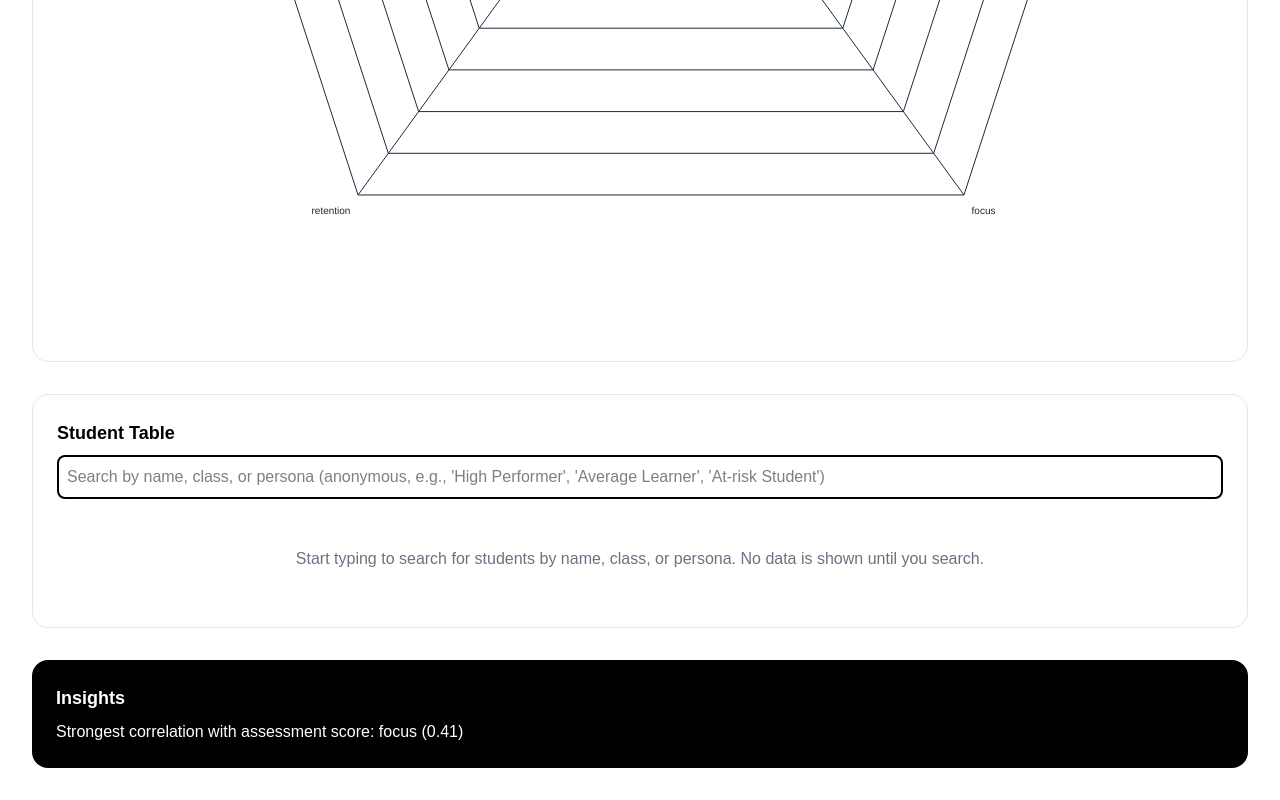
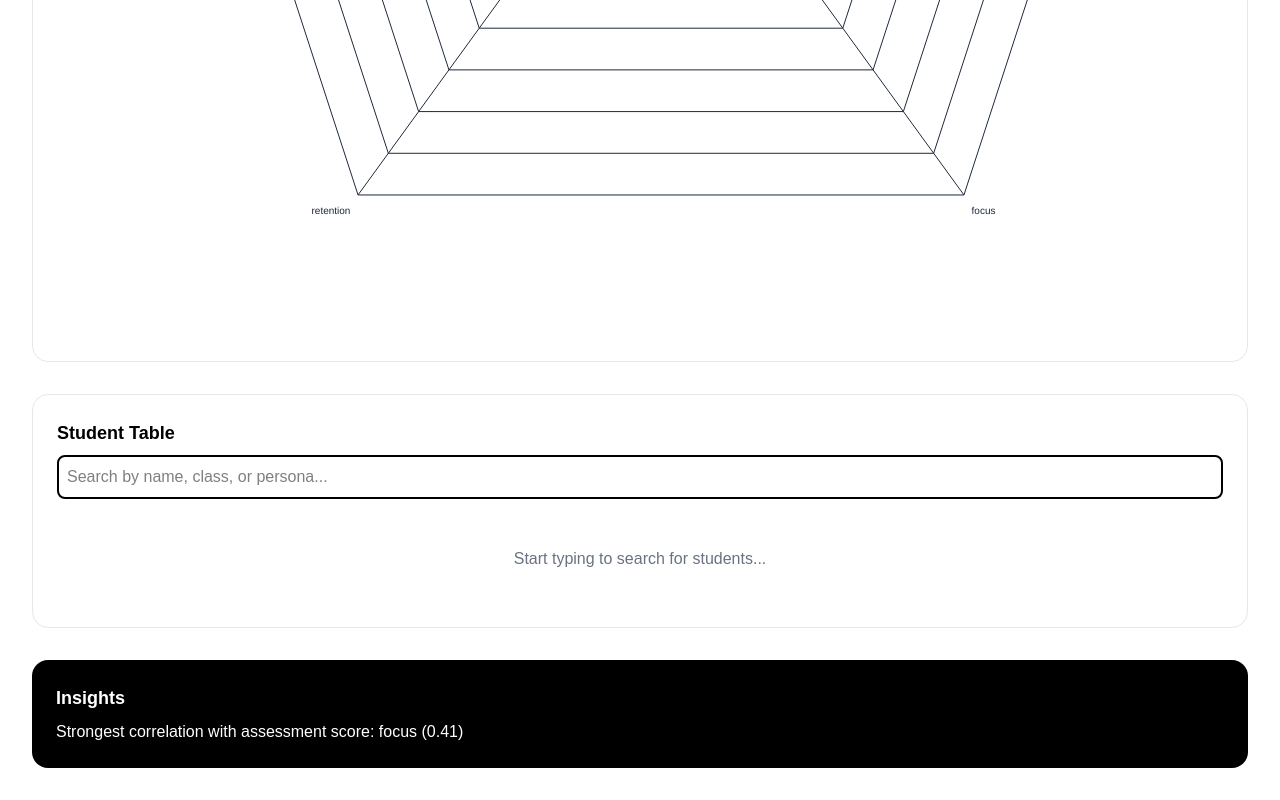
Before and after one commit to Chars23/igebra.ai-Assessment-by-Sai-Charanya-G, a Next.js app: page / in a window 1280 px wide. Shown: the part 1706-2506 px from the top of the page. Built offline with nearby package versions, Linux system fonts and the light colour scheme.

Commit message:
Made changes

```diff
--- a/src/components/StudentTable.tsx
+++ b/src/components/StudentTable.tsx
@@ -3,10 +3,10 @@ import {
   useTable,
   useGlobalFilter,
   useSortBy,
-  type Column,
-  type HeaderGroup,
-  type Row,
-  type Cell,
+  HeaderGroup,
+  Row,
+  Cell,
+  Column as TableColumn, // ✅ Rename import to avoid conflict
 } from "react-table";
 
 interface Student {
@@ -27,7 +27,7 @@ interface StudentTableProps {
 }
 
 const StudentTable: React.FC<StudentTableProps> = ({ data }) => {
-  const columns = React.useMemo<Column<Student>[]>(
+  const columns = React.useMemo<TableColumn<Student>[]>(
     () => [
       { Header: "ID", accessor: "student_id" },
       { Header: "Name", accessor: "name" },
@@ -61,7 +61,7 @@ const StudentTable: React.FC<StudentTableProps> = ({ data }) => {
         className="mb-4 p-2 border-2 border-black rounded-lg w-full focus:ring-2 focus:ring-black/30 outline-none text-black bg-white"
         value={state.globalFilter || ""}
         onChange={(e) => setGlobalFilter(e.target.value)}
-        placeholder="Search by name, class, or persona (anonymous, e.g., 'High Performer', 'Average Learner', 'At-risk Student')"
+        placeholder="Search by name, class, or persona..."
       />
       {hasQuery ? (
         <div className="overflow-x-auto">
@@ -70,12 +70,8 @@ const StudentTable: React.FC<StudentTableProps> = ({ data }) => {
             className="min-w-full bg-white rounded-xl shadow-card border border-gray-200"
           >
             <thead>
-              {headerGroups.map(
-                (headerGroup: HeaderGroup<Student>, headerGroupIdx: number) => (
-                  <tr
-                    {...headerGroup.getHeaderGroupProps()}
-                    key={headerGroup.id || headerGroupIdx}
-                  >
+              {headerGroups.map((headerGroup: HeaderGroup<Student>, idx) => (
+                <tr {...headerGroup.getHeaderGroupProps()} key={idx}>
                   {headerGroup.headers.map((column, colIdx) => {
                     const sortProps = column.getSortByToggleProps
                       ? column.getSortByToggleProps()
@@ -84,7 +80,7 @@ const StudentTable: React.FC<StudentTableProps> = ({ data }) => {
                       <th
                         {...column.getHeaderProps(sortProps)}
                         className="p-3 border-b cursor-pointer text-black bg-white text-lg font-semibold"
-                          key={column.id || colIdx}
+                        key={colIdx}
                       >
                         {column.render("Header")}
                         <span>
@@ -98,19 +94,18 @@ const StudentTable: React.FC<StudentTableProps> = ({ data }) => {
                     );
                   })}
                 </tr>
-                )
-              )}
+              ))}
             </thead>
             <tbody {...getTableBodyProps()}>
-              {rows.map((row: Row<Student>, rowIdx: number) => {
+              {rows.map((row: Row<Student>, rowIdx) => {
                 prepareRow(row);
                 return (
-                  <tr {...row.getRowProps()} key={row.id || rowIdx}>
-                    {row.cells.map((cell: Cell<Student>, cellIdx: number) => (
+                  <tr {...row.getRowProps()} key={rowIdx}>
+                    {row.cells.map((cell: Cell<Student>, cellIdx) => (
                       <td
                         {...cell.getCellProps()}
                         className="p-2 border-b text-center text-black text-base"
-                        key={cell.column.id || cellIdx}
+                        key={cellIdx}
                       >
                         {cell.render("Cell")}
                       </td>
@@ -123,8 +118,7 @@ const StudentTable: React.FC<StudentTableProps> = ({ data }) => {
         </div>
       ) : (
         <div className="text-gray-500 text-center py-8">
-          Start typing to search for students by name, class, or persona. No data
-          is shown until you search.
+          Start typing to search for students...
         </div>
       )}
     </div>
```
Lines whose indentation alone changed are shown as unchanged.
